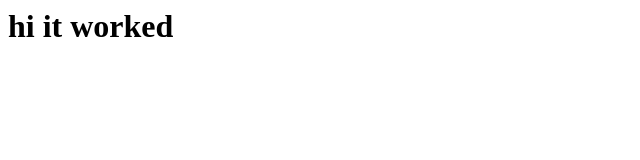
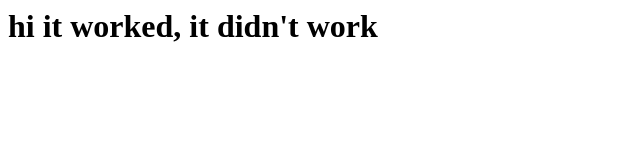
Before and after one commit to ESHAPAL1/Eshapal1.github.io, a plain HTML site: page index.html in a window 1280 px wide. Shown: the whole page, without its empty margins (0-640 px from the left). Drawn offline with Linux system fonts and the light colour scheme.

Commit message:
fftg
hgg

```diff
--- a/index.html
+++ b/index.html
@@ -5,7 +5,7 @@
     <title>Document</title>
 </head>
 <body>
-    <h1> hi it worked</h1>
+    <h1> hi it worked, it didn't work</h1>
 
 </body>
 </html>
```
